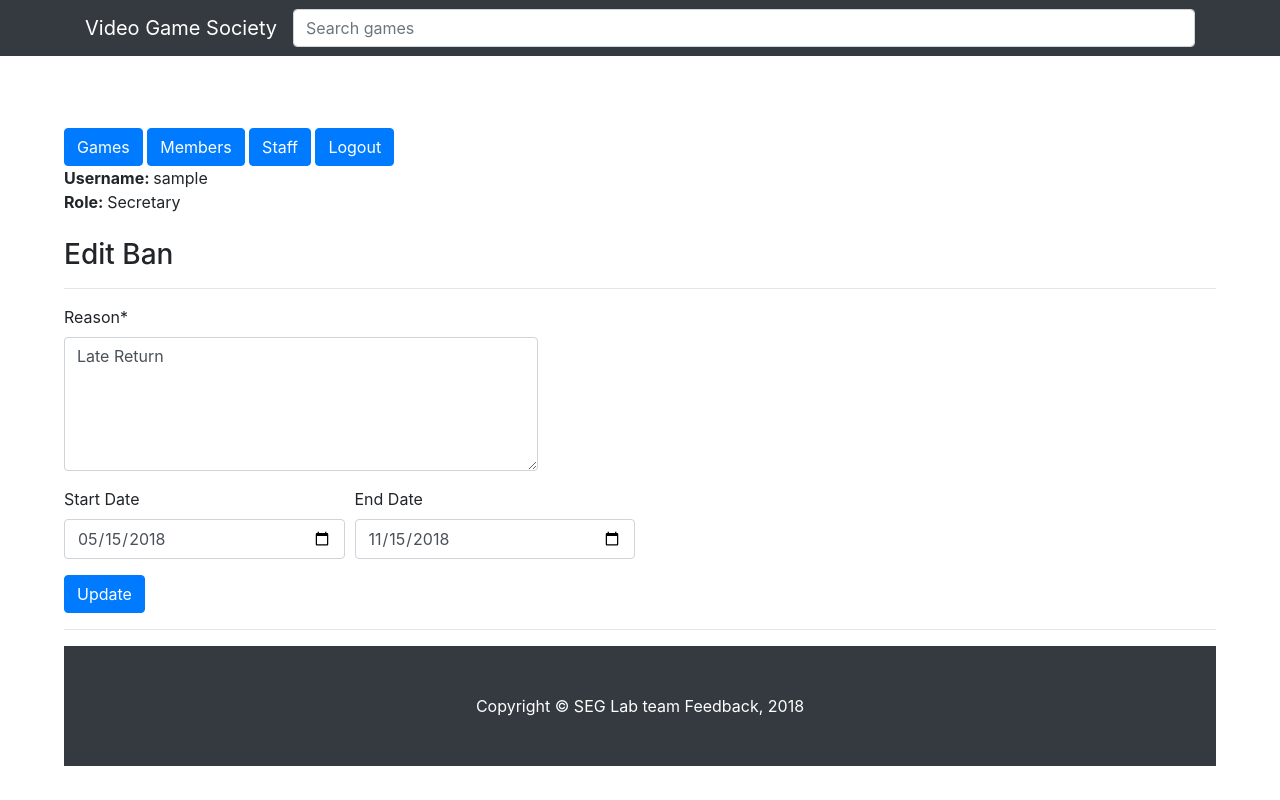
After one commit to vladmit31/Video-Games-Society-Webpage, a PHP site: page /public/members/editBan.php in a window 1280 px wide. The commit adds this page. Run offline with PHP 8.4, Linux system fonts and the light colour scheme; the visitor is signed in with stand-in values (Sample User, id 1); data comes from the database, SQL or seed files in the repository; both versions use the stored data as it was after the commit.

Commit message:
add bans inside members

```diff
--- a/LabProject/VGS/private/db_functions.php
+++ b/LabProject/VGS/private/db_functions.php
@@ -46,6 +46,17 @@
     return $result;
   }
 
+  function find_member_ban($id) {
+        global $db;
+
+        $sql = "SELECT Games.Title,Bans.Ban_ID, Bans.Reason, Bans.Start_Date, Bans.End_Date FROM Members,Rentals,Bans,Games ";
+        $sql .= "WHERE Games.Game_ID = Rentals.Game_ID AND Bans.Rental_ID = Rentals.Rental_ID AND Rentals.Member_ID ='" . $id ."' AND Members.Member_ID='" . $id . "'";
+        //echo $sql;
+        $result = mysqli_query($db, $sql);
+        confirm_result_set($result);
+    return $result;
+  }
+
    function find_all_staff() {
         global $db;
 
--- a/LabProject/VGS/public/games/edit.php
+++ b/LabProject/VGS/public/games/edit.php
@@ -111,7 +111,7 @@ if(is_post_request()) {
     </div>
      <div class="form-group col-md-2">
       <label for="released_date">Released Date*</label>
-      <input type="text" class="form-control" name="released_date" value="<?php echo h($game['Release_Year']); ?>" placeholder="YYYY-MM-DD" required>
+      <input type="date" class="form-control" name="released_date" value="<?php echo h($game['Release_Year']); ?>" placeholder="YYYY-MM-DD" required>
     </div>
   </div>
 
--- a/LabProject/VGS/public/members/delete.php
+++ b/LabProject/VGS/public/members/delete.php
@@ -6,7 +6,7 @@ $id = $_GET['id'] ?? '';
 if($id == '')   redirect_to(url_for('./members/index.php'));
 
 if(is_post_request()){
-    echo 'POST';
+
     $sql = "DELETE FROM Members ";
     $sql.= "WHERE Member_ID='" . $id . "'";
 
--- /dev/null
+++ b/LabProject/VGS/public/members/editBan.php
@@ -0,0 +1,77 @@
+<?php require_once('../../private/initialize.php'); ?>
+<?php include(SHARED_PATH . '/header.php'); ?>
+
+<?php
+$id = $_GET['id'] ?? '1'; // PHP > 7.0
+if(is_post_request()) {
+
+  $ban = [];
+  $ban['Reason'] = $_POST['reason'] ?? '';
+  $ban['Start'] = $_POST['start'] ?? '';
+  $ban['End'] = $_POST['end'] ?? '';
+
+    $sql = "UPDATE Bans SET ";
+    $sql .= "Reason='" . $ban['Reason'] . "', ";
+    $sql .= "Start_Date='" . $ban['Start'] . "', ";
+    $sql .= "End_Date='" . $ban['End'] . "' ";
+    $sql .= "WHERE Ban_ID='" . $id . "'";
+
+    $result = mysqli_query($db, $sql);
+
+    if($result) {
+      mysqli_free_result($result);
+      redirect_to(url_for('./members/index.php') );
+    } else {
+      // UPDATE failed
+      mysqli_free_result($result);
+      echo mysqli_error($db);
+      db_disconnect($db);
+      exit;
+    }
+
+
+}
+
+    $sql = "SELECT * FROM Bans ";
+    $sql.= "WHERE Ban_ID='" . $id . "'";
+
+    $result = mysqli_query($db, $sql);
+    confirm_result_set($result);
+
+    $ban = mysqli_fetch_assoc($result);
+    mysqli_free_result($result);
+
+?>
+
+<br>
+<h3>Edit Ban</h3>
+<hr/>
+
+<form action="<?php echo url_for('./members/editBan.php?id= '. h(u($ban['Ban_ID'])) ); ?>" method="post">
+  <div class="form-row">
+
+   <div class="form-group col-md-5">
+      <label for="name">Reason*</label>
+      <textarea class="form-control" name="reason" rows="5" cols="100" method="post"><?php echo h($ban['Reason']);  ?></textarea>
+    </div>
+   </div>
+
+   <div class="form-row">
+   <div class="form-group col-md-3">
+      <label for="tel">Start Date</label>
+      <input type="date" class="form-control" name="start" placeholder="Start Date" value="<?php echo h($ban['Start_Date']); ?>" method="post">
+    </div>
+
+  <div class="form-group col-md-3">
+      <label for="enddate">End Date</label>
+      <input type="date" class="form-control" name="end" placeholder="End Date" value="<?php echo h($ban['End_Date']); ?>" method="post">
+    </div>
+  </div>
+
+  <button type="submit" class="btn btn-primary">Update</button>
+</form>
+
+<hr/>
+
+
+<?php include(SHARED_PATH . '/footer.php'); ?>
```
Also changed, not shown: LabProject/VGS/public/members/deleteBan.php (added, +22 -0 lines), LabProject/VGS/public/members/index.php (+26 -3 lines), LabProject/VGS/setup/setup.sql (+4 -3 lines).
